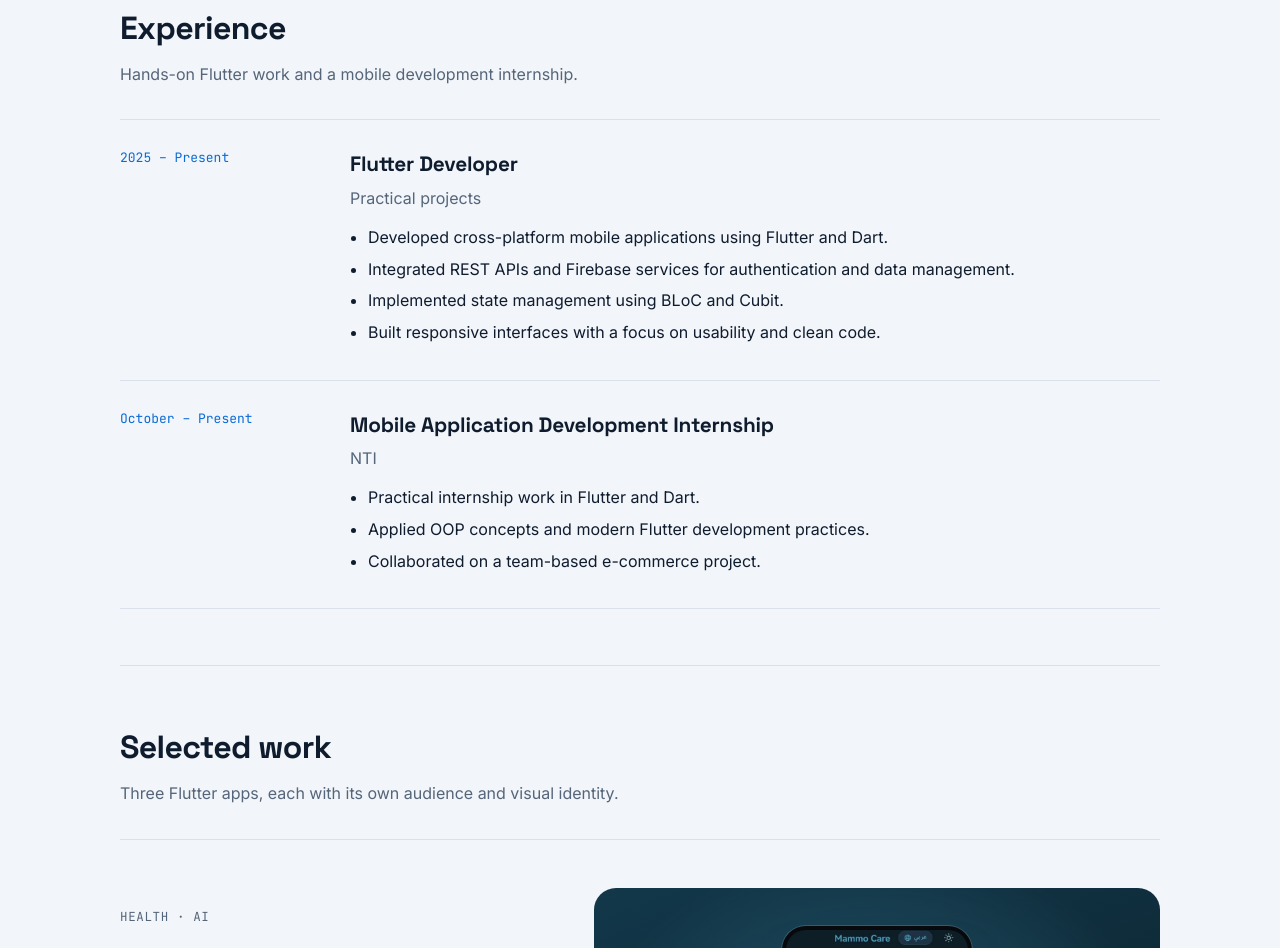
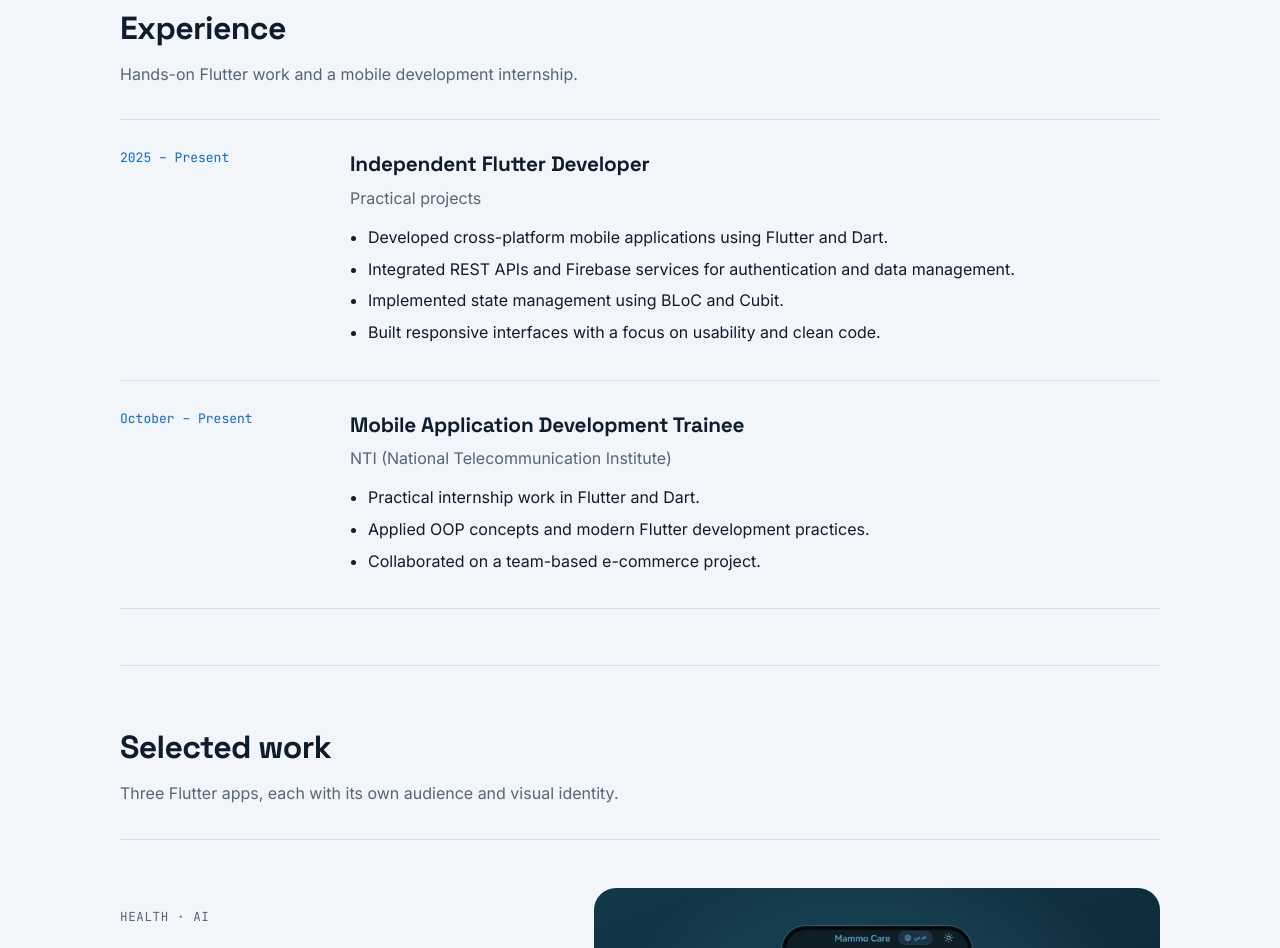
Before and after one commit to KhaledOsama0/portfolio, a plain HTML site: page index.html in a window 1280 px wide. Shown: the part 1288-2236 px from the top of the page. Drawn offline with Linux system fonts and the light colour scheme.

Commit message:
Update job titles in index.html

```diff
--- a/index.html
+++ b/index.html
@@ -251,7 +251,7 @@ footer { padding-block: 28px 40px; border-top: 1px solid var(--line); color: var
     <div class="xp">
       <div class="when">2025 – Present</div>
       <div>
-        <h3>Flutter Developer</h3>
+        <h3>Independent Flutter Developer</h3>
         <p class="org">Practical projects</p>
         <ul>
           <li>Developed cross-platform mobile applications using Flutter and Dart.</li>
@@ -264,8 +264,8 @@ footer { padding-block: 28px 40px; border-top: 1px solid var(--line); color: var
     <div class="xp">
       <div class="when">October – Present</div>
       <div>
-        <h3>Mobile Application Development Internship</h3>
-        <p class="org">NTI</p>
+        <h3>Mobile Application Development Trainee</h3>
+        <p class="org">NTI (National Telecommunication Institute)</p>
         <ul>
           <li>Practical internship work in Flutter and Dart.</li>
           <li>Applied OOP concepts and modern Flutter development practices.</li>
```
